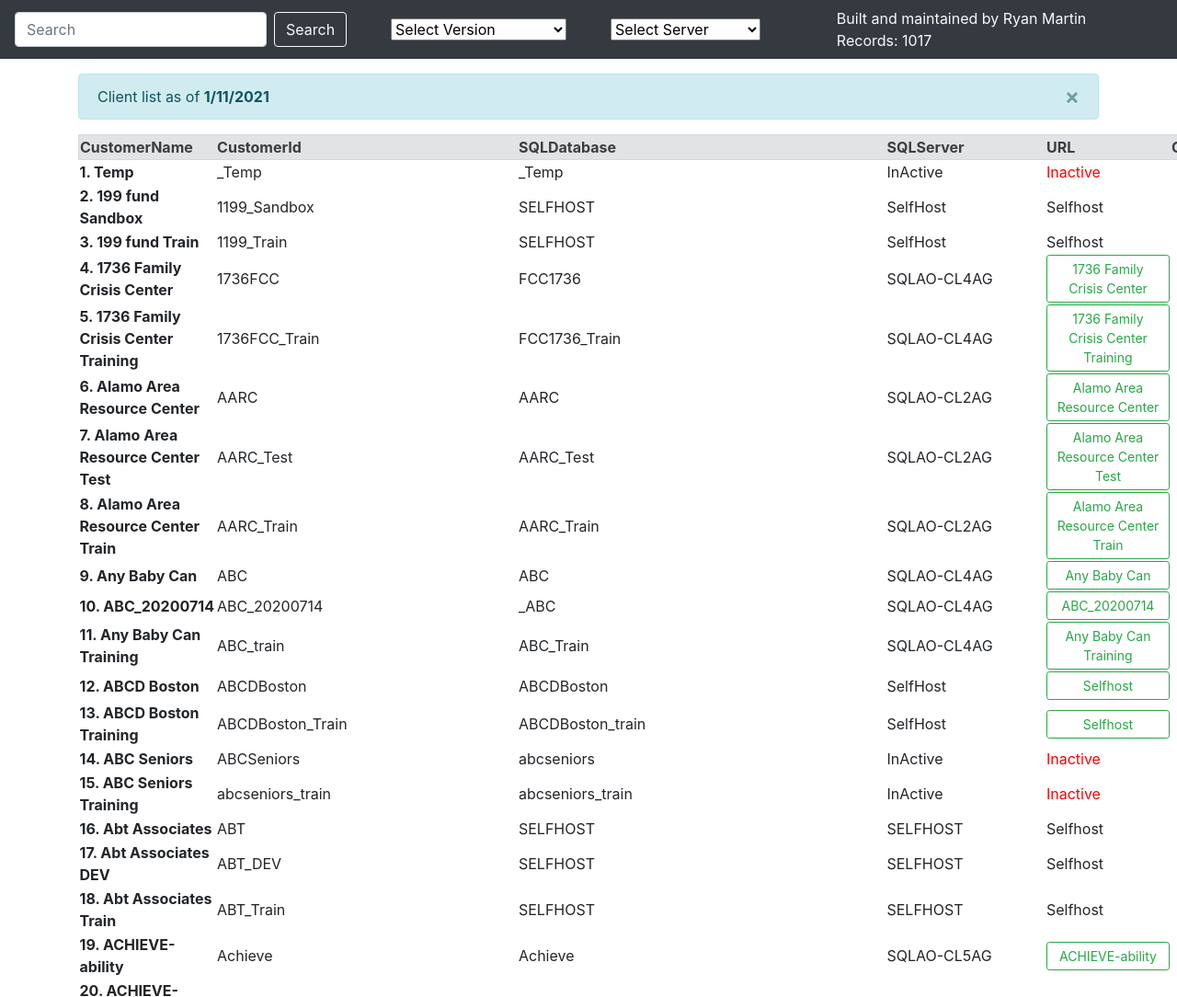
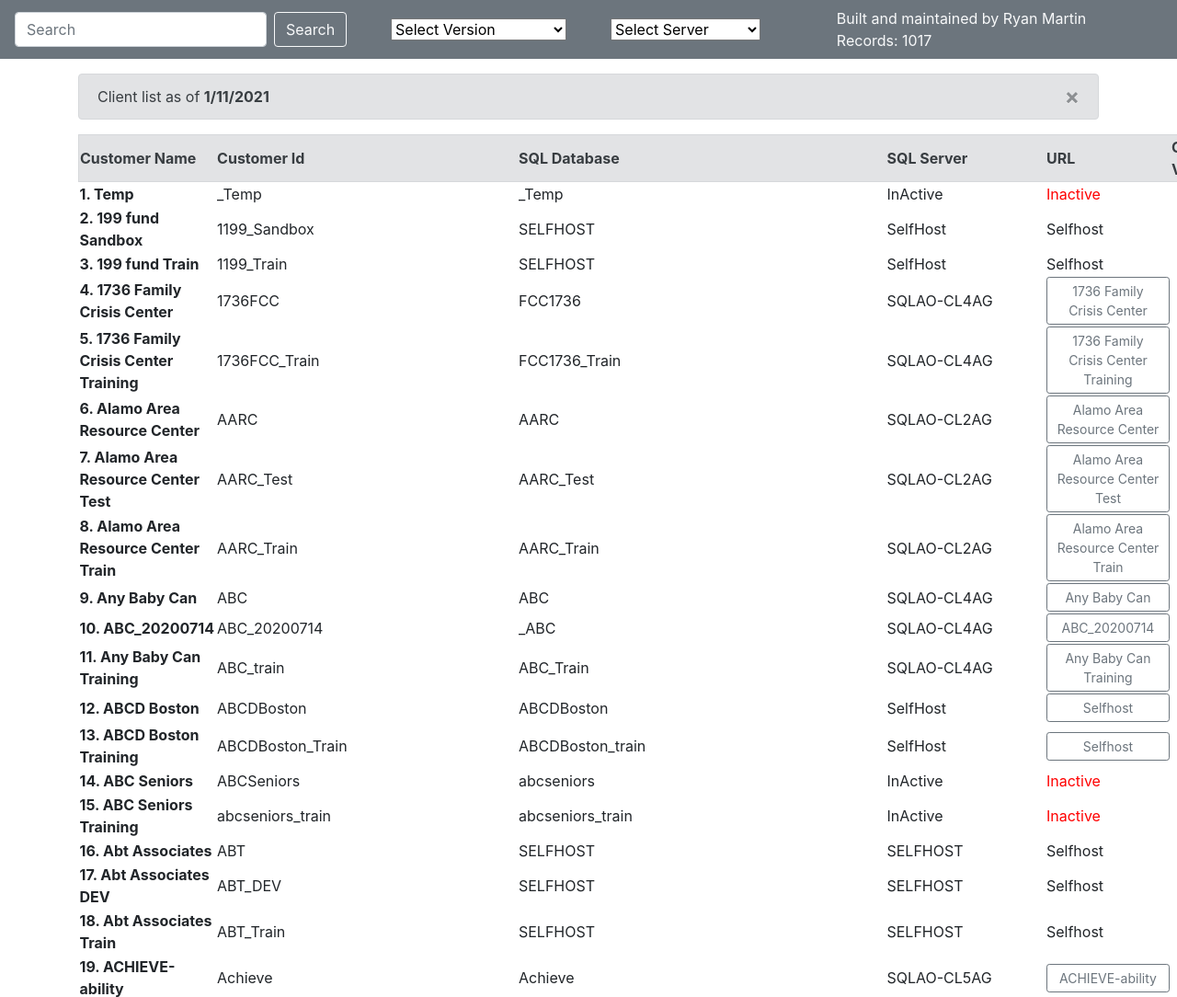
Before and after one commit to rjmartin73/Projects-ClientList, a website with bundled scripts: page ClientList.html in a window 1280 px wide. Shown: the top 1084 px of the page at 92% size. Built offline with nearby package versions, Linux system fonts and the light colour scheme; no server answers.

Commit message:
Added some color

```diff
--- a/ClientList.html
+++ b/ClientList.html
@@ -35,7 +35,7 @@
 
 
 	<!-- <div data-netlify-identity-button>Login with Netlify Identity</div> -->
-	<nav class="navbar navbar navbar-dark bg-dark">
+	<nav id="navBar" class="navbar navbar navbar-dark bg-danger">
 		<span class="aria-hidden" hidden="hiden">Now I can write code on my iPad! </span>
 
 		<form class="form-inline" id="searchform">
@@ -89,7 +89,7 @@
 
 	</nav>
 	<div class="container mt-3">
-		<div class="alert alert-info alert-dismissible fade show" role="alert">
+		<div id="alertBar" class="alert alert-info alert-dismissible fade show" role="alert">
 			<span id="date-updated">List last updated: </span>
 			<button type="button" class="close" data-dismiss="alert" aria-label="Close">
 				<span aria-hidden="true">&times;</span>
--- a/scripts/clientlist.js
+++ b/scripts/clientlist.js
@@ -6,18 +6,28 @@ const formLoad = () => {
 	const searchBox = document.getElementById('searchbox');
 	const listUpdatedDate = '1/11/2021';
 	const today = new Date();
+	const weekday = today.getDay();
 
-	let dataStr = "";
+	let dataStr = '';
+	let colorArr = [
+		{ color: 'dark' },
+		{ color: 'primary' },
+		{ color: 'secondary' },
+		{ color: 'information' },
+		{ color: 'warning' },
+		{ color: 'success' },
+		{ color: 'danger' }
+	];
+
+	const todaysColor = colorArr[weekday].color;
 
 	//let fh=fopen()
 
-
-		$.getJSON('https://ipapi.co/json/', function (data) {
-			dataStr = JSON.stringify(`"${today.toDateString()}","${data.ip}","${data.city},${data.region}"`, null, 2);
-			console.log(dataStr);
-			//write('../assets/visitors.txt',dataStr);
-		});
-
+	$.getJSON('https://ipapi.co/json/', function(data) {
+		dataStr = JSON.stringify(`"${today.toDateString()}","${data.ip}","${data.city},${data.region}"`, null, 2);
+		console.log(dataStr);
+		//write('../assets/visitors.txt',dataStr);
+	});
 
 	document.querySelector('#date-updated').innerHTML =
 		'Client list as of <strong>' + listUpdatedDate.toString() + '</strong>';
@@ -148,6 +158,43 @@ function includeHTML() {
 	const version_header = document.createElement('th');
 	let clientCount;
 
+	const today = new Date();
+	const weekday = today.getDay();
+
+	const rand = getRandomInt(0, 8);
+
+	let dataStr = '';
+	let colorArr = [
+		{ color: 'dark' },
+		{ color: 'primary' },
+		{ color: 'secondary' },
+		{ color: 'warning' },
+		{ color: 'info' },
+		{ color: 'success' },
+		{ color: 'danger' },
+		{ color: 'light' }
+	];
+
+	const todaysColor = colorArr[rand].color;
+
+	document.querySelector('#alertBar').setAttribute('class', `alert alert-${todaysColor} alert-dismissible fade show`);
+	switch (rand) {
+		case 3:
+			document.querySelector('#navBar').setAttribute('class', `navbar navbar-light  bg-${todaysColor}`);
+			document.querySelector('#submit').setAttribute('class', `btn btn-outline-dark my-2 my-sm-0`);
+			document.querySelector('#recordcount').setAttribute('class', `my-2 my-sm-0 text-dark`);
+			break;
+		case 7:
+			document.querySelector('#navBar').setAttribute('class', `navbar navbar-light  bg-${todaysColor}`);
+			document.querySelector('#submit').setAttribute('class', `btn btn-outline-dark my-2 my-sm-0`);
+			document.querySelector('#recordcount').setAttribute('class', `my-2 my-sm-0 text-dark`);
+			break;
+		default:
+			document.querySelector('#navBar').setAttribute('class', `navbar  navbar-dark bg-${todaysColor}`);
+			break;
+	}
+	document.querySelector('#navBar').setAttribute('class', `navbar  navbar-dark bg-${todaysColor}`);
+
 	customer_name_header.setAttribute('scope', 'col');
 	customerid_header.setAttribute('scope', 'col');
 	sql_database_header.setAttribute('scope', 'col');
@@ -155,14 +202,14 @@ function includeHTML() {
 	url_header.setAttribute('scope', 'col');
 	version_header.setAttribute('scope', 'col');
 
-	header_row.setAttribute('class', 'alert alert-secondary');
+	header_row.setAttribute('class', `alert alert-${todaysColor}`);
 
-	customer_name_header.innerHTML = 'CustomerName';
-	customerid_header.innerHTML = 'CustomerId';
-	sql_database_header.innerHTML = 'SQLDatabase';
-	sql_server_header.innerHTML = 'SQLServer';
+	customer_name_header.innerHTML = 'Customer Name';
+	customerid_header.innerHTML = 'Customer Id';
+	sql_database_header.innerHTML = 'SQL Database';
+	sql_server_header.innerHTML = 'SQL Server';
 	url_header.innerHTML = 'URL';
-	version_header.innerHTML = 'CTVersion';
+	version_header.innerHTML = 'ClientTrack&reg; Version';
 
 	header_row.appendChild(customer_name_header);
 	header_row.appendChild(customerid_header);
@@ -217,7 +264,7 @@ function includeHTML() {
 						let url_link = document.createElement('a');
 						let col_version = document.createElement('td');
 						col_version.setAttribute('style', 'padding-left:25px !important;');
-						let link_button = document.createElement('button');
+						//let link_button = document.createElement('button');
 
 						col_customer_name.innerHTML = item.row_num + '. ' + item.CustomerName;
 						col_customer_id.innerHTML = item.customerid;
@@ -232,7 +279,10 @@ function includeHTML() {
 										? item.Url
 										: `${item.Url}?domainid=-99&inline=top&username=`
 								) +
-								url_link.setAttribute('class', 'btn btn-outline-success btn-sm btn-block') +
+								url_link.setAttribute(
+									'class',
+									`btn btn-outline-${rand == 7 ? 'dark' : todaysColor} btn-sm btn-block`
+								) +
 								url_link.setAttribute('type', 'button') +
 								url_link.setAttribute('target', '_blank')
 							: item.SqlServer.toLowerCase().indexOf('selfhost') >= 0
@@ -284,4 +334,11 @@ const getInitialCount = (count) => {
 	recordCountElement.innerHTML = 'Built and maintained by Ryan Martin<br/>Records: ' + count;
 	return;
 };
+
+function getRandomInt(min, max) {
+	min = Math.ceil(min);
+	max = Math.floor(max);
+	return Math.floor(Math.random() * (max - min) + min); //The maximum is exclusive and the minimum is inclusive
+}
+
 includeHTML();
```
